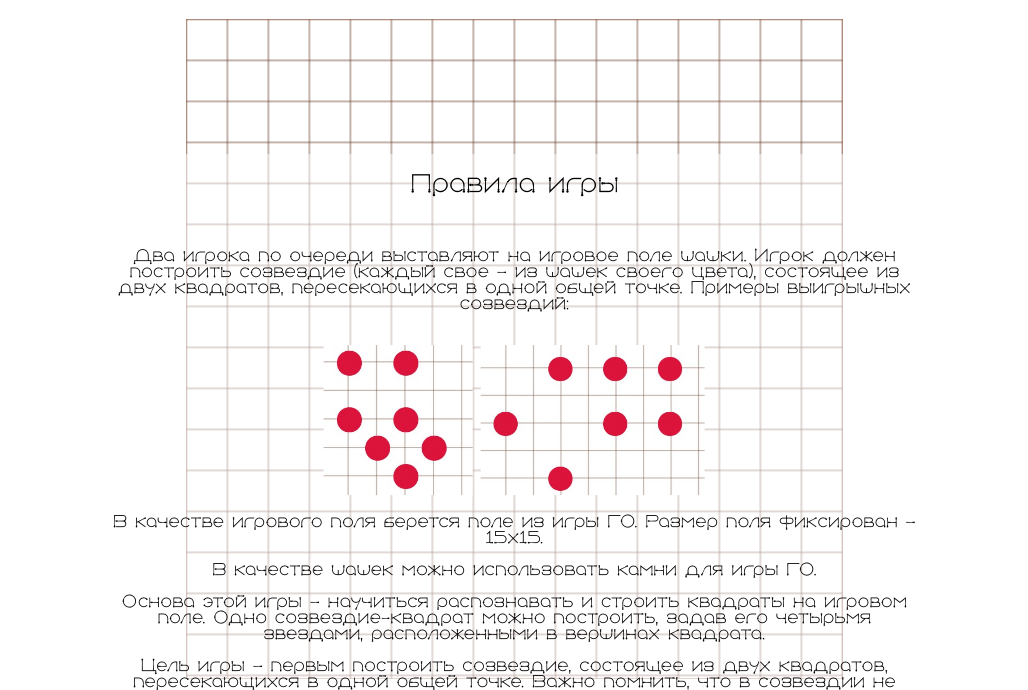
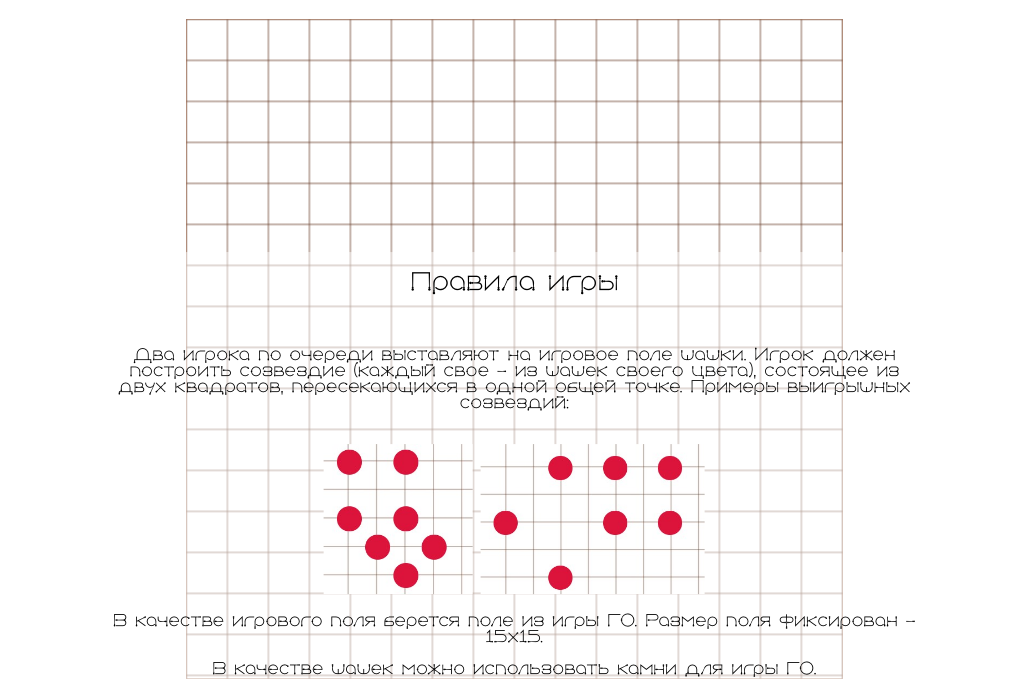
Before and after one commit to upit3r/upit3r.github.io, a website: page index.html in a window 1280 px wide. Both pictures are taken after a click on the button "Правила игры". Shown: the part 58-748 px from the top of the page, without its empty margins (126-1154 px from the left). Drawn offline with nearby package versions, Linux system fonts and the light colour scheme.

Commit message:
Update style.css

```diff
--- a/style.css
+++ b/style.css
@@ -158,7 +158,7 @@ h1{
 
 .rules-div{
     position: absolute; /* or absolute */
-    margin-top: 25%;
+    margin-top: 40%;
     left: 50%;
     width:125%;
     background: rgba(255, 255, 255, 0.5);
```
